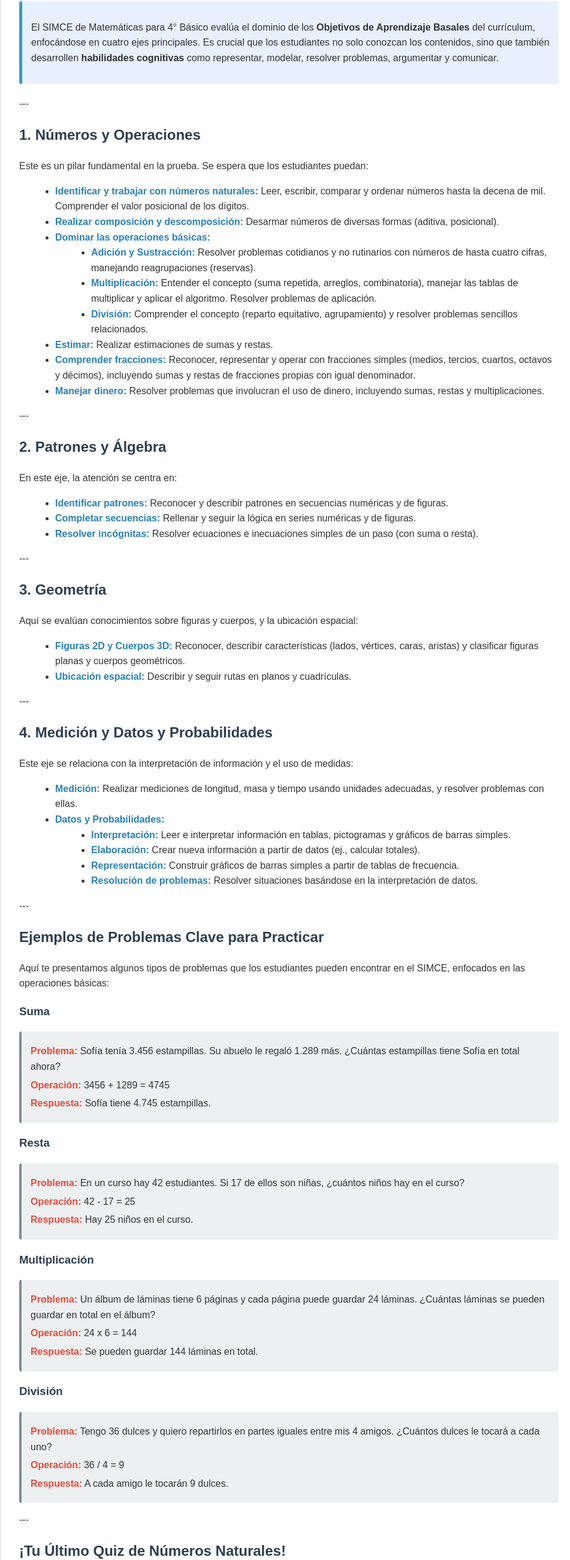
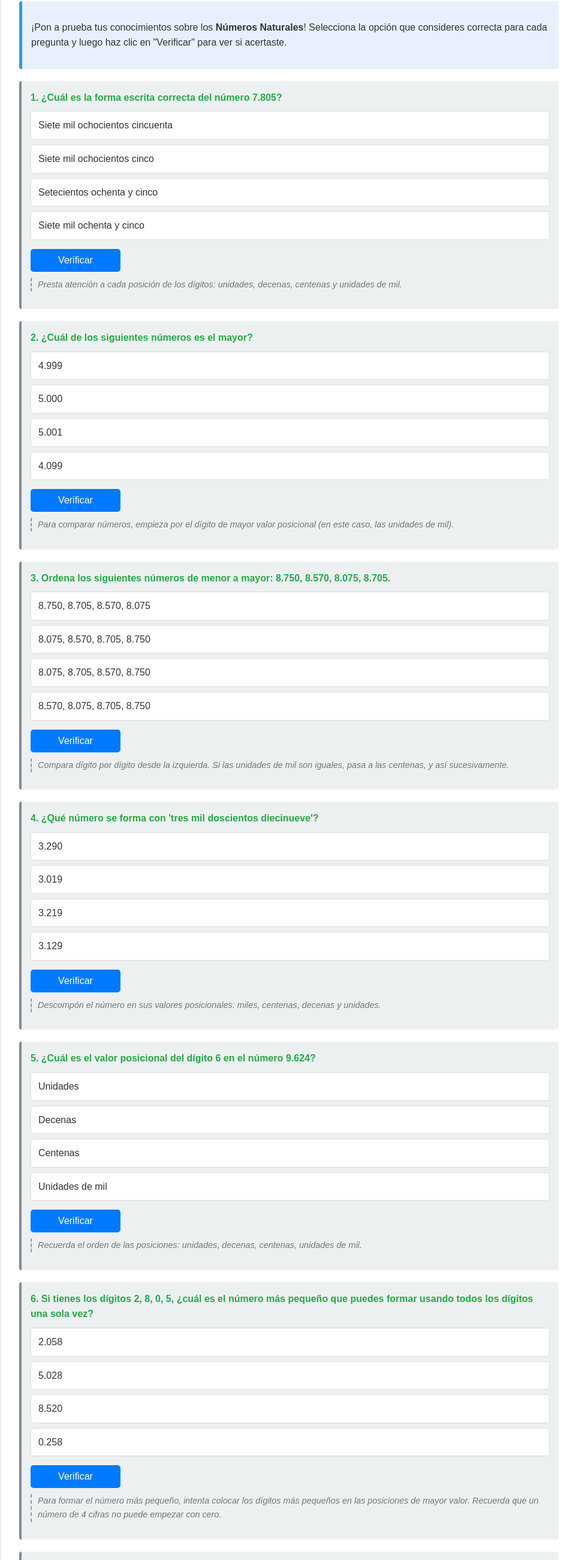
Before and after one commit to Puentes-class/SIMCE, a plain HTML site: page index.html in a window 1280 px wide. Shown: the part 151-2751 px from the top of the page at 60% size, without its empty margins (158-1109 px from the left). Drawn offline with Linux system fonts and the light colour scheme.

Commit message:
Update index.html

```diff
--- a/index.html
+++ b/index.html
@@ -3,7 +3,7 @@
 <head>
     <meta charset="UTF-8">
     <meta name="viewport" content="width=device-width, initial-scale=1.0">
-    <title>Contenidos y Quiz SIMCE Matemáticas 4° Básico</title>
+    <title>Quiz Interactivo de Números Naturales - SIMCE 4° Básico</title>
     <style>
         body {
             font-family: Arial, sans-serif;
@@ -27,65 +27,71 @@
             text-align: center;
             margin-bottom: 30px;
         }
-        .section-intro {
+        .quiz-intro {
             background-color: #e8f0fe;
             padding: 15px;
             border-left: 5px solid #3498db;
             margin-bottom: 20px;
             border-radius: 4px;
         }
-        ul {
-            list-style-type: disc;
-            margin-left: 20px;
-        }
-        ul li strong {
-            color: #2980b9;
-        }
-        .example-box, .quiz-question {
+        .quiz-question {
             background-color: #ecf0f1;
             border-left: 4px solid #7f8c8d;
             padding: 15px;
-            margin-bottom: 15px;
+            margin-bottom: 20px;
             border-radius: 4px;
         }
-        .example-box p, .quiz-question p {
-            margin: 5px 0;
-        }
-        .example-box strong {
-            color: #e74c3c;
-        }
-        .quiz-question strong {
-            color: #28a745; /* Color para la pregunta del quiz */
+        .quiz-question p.question-text {
+            margin: 0 0 10px 0;
+            font-weight: bold;
+            color: #28a745;
         }
         .quiz-options ul {
             list-style-type: none;
             padding: 0;
+            margin: 0;
         }
         .quiz-options li {
             background-color: #ffffff;
             border: 1px solid #ddd;
-            padding: 8px 10px;
-            margin-bottom: 5px;
+            padding: 10px 12px;
+            margin-bottom: 8px;
             border-radius: 4px;
             cursor: pointer;
+            transition: background-color 0.2s;
         }
         .quiz-options li:hover {
             background-color: #f0f0f0;
         }
+        .quiz-options li.selected {
+            background-color: #cce5ff;
+            border-color: #007bff;
+        }
         .quiz-options li.correct {
             background-color: #d4edda;
             border-color: #28a745;
+            font-weight: bold;
         }
         .quiz-options li.incorrect {
             background-color: #f8d7da;
             border-color: #dc3545;
         }
-        .quiz-rationale {
+        .quiz-feedback {
+            margin-top: 10px;
+            padding: 10px;
+            border-radius: 4px;
             font-size: 0.9em;
-            color: #555;
-            margin-top: 5px;
-            padding-left: 10px;
-            border-left: 2px solid #ccc;
+            display: none; /* Oculto por defecto */
+        }
+        .quiz-feedback.correct {
+            background-color: #d4edda;
+            color: #155724;
+            border: 1px solid #28a745;
+        }
+        .quiz-feedback.incorrect {
+            background-color: #f8d7da;
+            color: #721c24;
+            border: 1px solid #dc3545;
         }
         .quiz-hint {
             font-size: 0.9em;
@@ -94,6 +100,22 @@
             margin-top: 10px;
             padding-left: 10px;
             border-left: 2px dashed #999;
+        }
+        .check-button {
+            display: block;
+            width: 150px;
+            padding: 10px 15px;
+            margin-top: 15px;
+            background-color: #007bff;
+            color: white;
+            border: none;
+            border-radius: 5px;
+            cursor: pointer;
+            font-size: 1em;
+            text-align: center;
+        }
+        .check-button:hover {
+            background-color: #0056b3;
         }
         hr {
             border: 0;
@@ -105,259 +127,138 @@
 </head>
 <body>
     <div class="container">
-        <h1>Contenidos SIMCE Matemáticas 4° Básico</h1>
+        <h1>Quiz Interactivo de Números Naturales - SIMCE 4° Básico</h1>
 
-        <div class="section-intro">
-            <p>El SIMCE de Matemáticas para 4° Básico evalúa el dominio de los <strong>Objetivos de Aprendizaje Basales</strong> del currículum, enfocándose en cuatro ejes principales. Es crucial que los estudiantes no solo conozcan los contenidos, sino que también desarrollen <strong>habilidades cognitivas</strong> como representar, modelar, resolver problemas, argumentar y comunicar.</p>
+        <div class="quiz-intro">
+            <p>¡Pon a prueba tus conocimientos sobre los <strong>Números Naturales</strong>! Selecciona la opción que consideres correcta para cada pregunta y luego haz clic en "Verificar" para ver si acertaste.</p>
         </div>
 
-        ---
-
-        <h2>1. Números y Operaciones</h2>
-        <p>Este es un pilar fundamental en la prueba. Se espera que los estudiantes puedan:</p>
-        <ul>
-            <li><strong>Identificar y trabajar con números naturales:</strong> Leer, escribir, comparar y ordenar números hasta la decena de mil. Comprender el valor posicional de los dígitos.</li>
-            <li><strong>Realizar composición y descomposición:</strong> Desarmar números de diversas formas (aditiva, posicional).</li>
-            <li><strong>Dominar las operaciones básicas:</strong>
-                <ul>
-                    <li><strong>Adición y Sustracción:</strong> Resolver problemas cotidianos y no rutinarios con números de hasta cuatro cifras, manejando reagrupaciones (reservas).</li>
-                    <li><strong>Multiplicación:</strong> Entender el concepto (suma repetida, arreglos, combinatoria), manejar las tablas de multiplicar y aplicar el algoritmo. Resolver problemas de aplicación.</li>
-                    <li><strong>División:</strong> Comprender el concepto (reparto equitativo, agrupamiento) y resolver problemas sencillos relacionados.</li>
-                </ul>
-            </li>
-            <li><strong>Estimar:</strong> Realizar estimaciones de sumas y restas.</li>
-            <li><strong>Comprender fracciones:</strong> Reconocer, representar y operar con fracciones simples (medios, tercios, cuartos, octavos y décimos), incluyendo sumas y restas de fracciones propias con igual denominador.</li>
-            <li><strong>Manejar dinero:</strong> Resolver problemas que involucran el uso de dinero, incluyendo sumas, restas y multiplicaciones.</li>
-        </ul>
-
-        ---
-
-        <h2>2. Patrones y Álgebra</h2>
-        <p>En este eje, la atención se centra en:</p>
-        <ul>
-            <li><strong>Identificar patrones:</strong> Reconocer y describir patrones en secuencias numéricas y de figuras.</li>
-            <li><strong>Completar secuencias:</strong> Rellenar y seguir la lógica en series numéricas y de figuras.</li>
-            <li><strong>Resolver incógnitas:</strong> Resolver ecuaciones e inecuaciones simples de un paso (con suma o resta).</li>
-        </ul>
-
-        ---
-
-        <h2>3. Geometría</h2>
-        <p>Aquí se evalúan conocimientos sobre figuras y cuerpos, y la ubicación espacial:</p>
-        <ul>
-            <li><strong>Figuras 2D y Cuerpos 3D:</strong> Reconocer, describir características (lados, vértices, caras, aristas) y clasificar figuras planas y cuerpos geométricos.</li>
-            <li><strong>Ubicación espacial:</strong> Describir y seguir rutas en planos y cuadrículas.</li>
-        </ul>
-
-        ---
-
-        <h2>4. Medición y Datos y Probabilidades</h2>
-        <p>Este eje se relaciona con la interpretación de información y el uso de medidas:</p>
-        <ul>
-            <li><strong>Medición:</strong> Realizar mediciones de longitud, masa y tiempo usando unidades adecuadas, y resolver problemas con ellas.</li>
-            <li><strong>Datos y Probabilidades:</strong>
-                <ul>
-                    <li><strong>Interpretación:</strong> Leer e interpretar información en tablas, pictogramas y gráficos de barras simples.</li>
-                    <li><strong>Elaboración:</strong> Crear nueva información a partir de datos (ej., calcular totales).</li>
-                    <li><strong>Representación:</strong> Construir gráficos de barras simples a partir de tablas de frecuencia.</li>
-                    <li><strong>Resolución de problemas:</strong> Resolver situaciones basándose en la interpretación de datos.</li>
-                </ul>
-            </li>
-        </ul>
-
-        ---
-
-        <h2>Ejemplos de Problemas Clave para Practicar</h2>
-        <p>Aquí te presentamos algunos tipos de problemas que los estudiantes pueden encontrar en el SIMCE, enfocados en las operaciones básicas:</p>
-
-        <h3>Suma</h3>
-        <div class="example-box">
-            <p><strong>Problema:</strong> Sofía tenía 3.456 estampillas. Su abuelo le regaló 1.289 más. ¿Cuántas estampillas tiene Sofía en total ahora?</p>
-            <p><strong>Operación:</strong> 3456 + 1289 = 4745</p>
-            <p><strong>Respuesta:</strong> Sofía tiene 4.745 estampillas.</p>
-        </div>
-
-        <h3>Resta</h3>
-        <div class="example-box">
-            <p><strong>Problema:</strong> En un curso hay 42 estudiantes. Si 17 de ellos son niñas, ¿cuántos niños hay en el curso?</p>
-            <p><strong>Operación:</strong> 42 - 17 = 25</p>
-            <p><strong>Respuesta:</strong> Hay 25 niños en el curso.</p>
-        </div>
-
-        <h3>Multiplicación</h3>
-        <div class="example-box">
-            <p><strong>Problema:</strong> Un álbum de láminas tiene 6 páginas y cada página puede guardar 24 láminas. ¿Cuántas láminas se pueden guardar en total en el álbum?</p>
-            <p><strong>Operación:</strong> 24 x 6 = 144</p>
-            <p><strong>Respuesta:</strong> Se pueden guardar 144 láminas en total.</p>
-        </div>
-
-        <h3>División</h3>
-        <div class="example-box">
-            <p><strong>Problema:</strong> Tengo 36 dulces y quiero repartirlos en partes iguales entre mis 4 amigos. ¿Cuántos dulces le tocará a cada uno?</p>
-            <p><strong>Operación:</strong> 36 / 4 = 9</p>
-            <p><strong>Respuesta:</strong> A cada amigo le tocarán 9 dulces.</p>
-        </div>
-
-        ---
-
-        <h2>¡Tu Último Quiz de Números Naturales!</h2>
-        <p>Aquí tienes un resumen del quiz que acabas de realizar sobre **Números Naturales: Leer, Escribir y Ordenar**. Puedes ver las preguntas, tus respuestas y las respuestas correctas junto con las explicaciones.</p>
-
-        <div class="quiz-container">
-            <div class="quiz-question">
-                <p><strong>1. ¿Cuál es la forma escrita correcta del número 7.805?</strong></p>
+        <div class="quiz-container-wrapper">
+            <div class="quiz-question" data-correct-answer="Siete mil ochocientos cinco">
+                <p class="question-text">1. ¿Cuál es la forma escrita correcta del número 7.805?</p>
                 <div class="quiz-options">
                     <ul>
-                        <li>Siete mil ochocientos cincuenta</li>
-                        <li class="correct">Siete mil ochocientos cinco</li>
-                        <li>Setecientos ochenta y cinco</li>
-                        <li>Siete mil ochenta y cinco</li>
+                        <li data-value="Siete mil ochocientos cincuenta">Siete mil ochocientos cincuenta</li>
+                        <li data-value="Siete mil ochocientos cinco">Siete mil ochocientos cinco</li>
+                        <li data-value="Setecientos ochenta y cinco">Setecientos ochenta y cinco</li>
+                        <li data-value="Siete mil ochenta y cinco">Siete mil ochenta y cinco</li>
                     </ul>
                 </div>
-                <p class="quiz-rationale"><strong>Respuesta Correcta:</strong> Siete mil ochocientos cinco. Esta es la forma escrita correcta del número 7.805.</p>
-                <p class="quiz-hint">Tu respuesta: Siete mil ochocientos cinco</p>
+                <button class="check-button" onclick="checkAnswer(this)">Verificar</button>
+                <div class="quiz-feedback"></div>
+                <p class="quiz-hint">Presta atención a cada posición de los dígitos: unidades, decenas, centenas y unidades de mil.</p>
             </div>
 
-            <div class="quiz-question">
-                <p><strong>2. ¿Cuál de los siguientes números es el mayor?</strong></p>
+            <div class="quiz-question" data-correct-answer="5.001">
+                <p class="question-text">2. ¿Cuál de los siguientes números es el mayor?</p>
                 <div class="quiz-options">
                     <ul>
-                        <li>4.999</li>
-                        <li>5.000</li>
-                        <li class="correct">5.001</li>
-                        <li>4.099</li>
+                        <li data-value="4.999">4.999</li>
+                        <li data-value="5.000">5.000</li>
+                        <li data-value="5.001">5.001</li>
+                        <li data-value="4.099">4.099</li>
                     </ul>
                 </div>
-                <p class="quiz-rationale"><strong>Respuesta Correcta:</strong> 5.001. Al comparar las unidades de mil y luego las centenas, decenas y unidades, 5.001 es el mayor.</p>
-                <p class="quiz-hint">Tu respuesta: 5.001</p>
+                <button class="check-button" onclick="checkAnswer(this)">Verificar</button>
+                <div class="quiz-feedback"></div>
+                <p class="quiz-hint">Para comparar números, empieza por el dígito de mayor valor posicional (en este caso, las unidades de mil).</p>
             </div>
 
-            <div class="quiz-question">
-                <p><strong>3. Ordena los siguientes números de menor a mayor: 8.750, 8.570, 8.075, 8.705.</strong></p>
+            <div class="quiz-question" data-correct-answer="8.075, 8.570, 8.705, 8.750">
+                <p class="question-text">3. Ordena los siguientes números de menor a mayor: 8.750, 8.570, 8.075, 8.705.</p>
                 <div class="quiz-options">
                     <ul>
-                        <li>8.750, 8.705, 8.570, 8.075</li>
-                        <li class="correct">8.075, 8.570, 8.705, 8.750</li>
-                        <li>8.075, 8.705, 8.570, 8.750</li>
-                        <li>8.570, 8.075, 8.705, 8.750</li>
+                        <li data-value="8.750, 8.705, 8.570, 8.075">8.750, 8.705, 8.570, 8.075</li>
+                        <li data-value="8.075, 8.570, 8.705, 8.750">8.075, 8.570, 8.705, 8.750</li>
+                        <li data-value="8.075, 8.705, 8.570, 8.750">8.075, 8.705, 8.570, 8.750</li>
+                        <li data-value="8.570, 8.075, 8.705, 8.750">8.570, 8.075, 8.705, 8.750</li>
                     </ul>
                 </div>
-                <p class="quiz-rationale"><strong>Respuesta Correcta:</strong> 8.075, 8.570, 8.705, 8.750. Este es el orden correcto de menor a mayor.</p>
-                <p class="quiz-hint">Tu respuesta: 8.075, 8.570, 8.705, 8.750</p>
+                <button class="check-button" onclick="checkAnswer(this)">Verificar</button>
+                <div class="quiz-feedback"></div>
+                <p class="quiz-hint">Compara dígito por dígito desde la izquierda. Si las unidades de mil son iguales, pasa a las centenas, y así sucesivamente.</p>
             </div>
 
-            <div class="quiz-question">
-                <p><strong>4. ¿Qué número se forma con 'tres mil doscientos diecinueve'?</strong></p>
+            <div class="quiz-question" data-correct-answer="3.219">
+                <p class="question-text">4. ¿Qué número se forma con 'tres mil doscientos diecinueve'?</p>
                 <div class="quiz-options">
                     <ul>
-                        <li>3.290</li>
-                        <li>3.019</li>
-                        <li class="correct">3.219</li>
-                        <li>3.129</li>
+                        <li data-value="3.290">3.290</li>
+                        <li data-value="3.019">3.019</li>
+                        <li data-value="3.219">3.219</li>
+                        <li data-value="3.129">3.129</li>
                     </ul>
                 </div>
-                <p class="quiz-rationale"><strong>Respuesta Correcta:</strong> 3.219. Esta es la forma numérica correcta de 'tres mil doscientos diecinueve'.</p>
-                <p class="quiz-hint">Tu respuesta: 3.219</p>
+                <button class="check-button" onclick="checkAnswer(this)">Verificar</button>
+                <div class="quiz-feedback"></div>
+                <p class="quiz-hint">Descompón el número en sus valores posicionales: miles, centenas, decenas y unidades.</p>
             </div>
 
-            <div class="quiz-question">
-                <p><strong>5. ¿Cuál es el valor posicional del dígito 6 en el número 9.624?</strong></p>
+            <div class="quiz-question" data-correct-answer="Centenas">
+                <p class="question-text">5. ¿Cuál es el valor posicional del dígito 6 en el número 9.624?</p>
                 <div class="quiz-options">
                     <ul>
-                        <li>Unidades</li>
-                        <li>Decenas</li>
-                        <li class="correct">Centenas</li>
-                        <li>Unidades de mil</li>
+                        <li data-value="Unidades">Unidades</li>
+                        <li data-value="Decenas">Decenas</li>
+                        <li data-value="Centenas">Centenas</li>
+                        <li data-value="Unidades de mil">Unidades de mil</li>
                     </ul>
                 </div>
-                <p class="quiz-rationale"><strong>Respuesta Correcta:</strong> Centenas. El 6 está en la posición de las centenas, lo que significa que su valor es 600.</p>
-                <p class="quiz-hint">Tu respuesta: Centenas</p>
+                <button class="check-button" onclick="checkAnswer(this)">Verificar</button>
+                <div class="quiz-feedback"></div>
+                <p class="quiz-hint">Recuerda el orden de las posiciones: unidades, decenas, centenas, unidades de mil.</p>
             </div>
 
-            <div class="quiz-question">
-                <p><strong>6. Si tienes los dígitos 2, 8, 0, 5, ¿cuál es el número más pequeño que puedes formar usando todos los dígitos una sola vez?</strong></p>
+            <div class="quiz-question" data-correct-answer="2.058">
+                <p class="question-text">6. Si tienes los dígitos 2, 8, 0, 5, ¿cuál es el número más pequeño que puedes formar usando todos los dígitos una sola vez?</p>
                 <div class="quiz-options">
-                    <li class="correct">2.058</li>
-                    <li>5.028</li>
-                    <li>8.520</li>
-                    <li>0.258</li>
+                    <ul>
+                        <li data-value="2.058">2.058</li>
+                        <li data-value="5.028">5.028</li>
+                        <li data-value="8.520">8.520</li>
+                        <li data-value="0.258">0.258</li>
+                    </ul>
                 </div>
-                <p class="quiz-rationale"><strong>Respuesta Correcta:</strong> 2.058. Para formar el número más pequeño, el 0 se debe colocar después del primer dígito significativo. Un número no puede empezar con 0 si tiene más dígitos.</p>
-                <p class="quiz-hint">Tu respuesta: 0.258</p>
+                <button class="check-button" onclick="checkAnswer(this)">Verificar</button>
+                <div class="quiz-feedback"></div>
+                <p class="quiz-hint">Para formar el número más pequeño, intenta colocar los dígitos más pequeños en las posiciones de mayor valor. Recuerda que un número de 4 cifras no puede empezar con cero.</p>
             </div>
 
-            <div class="quiz-question">
-                <p><strong>7. ¿Cuál de las siguientes afirmaciones es correcta sobre el número 1.000?</strong></p>
+            <div class="quiz-question" data-correct-answer="Tiene 4 dígitos.">
+                <p class="question-text">7. ¿Cuál de las siguientes afirmaciones es correcta sobre el número 1.000?</p>
                 <div class="quiz-options">
                     <ul>
-                        <li>Es el número que viene antes de 999.</li>
-                        <li>Se lee como 'cien'.</li>
-                        <li class="correct">Tiene 4 dígitos.</li>
-                        <li>Es menor que 990.</li>
+                        <li data-value="Es el número que viene antes de 999.">Es el número que viene antes de 999.</li>
+                        <li data-value="Se lee como 'cien'.">Se lee como 'cien'.</li>
+                        <li data-value="Tiene 4 dígitos.">Tiene 4 dígitos.</li>
+                        <li data-value="Es menor que 990.">Es menor que 990.</li>
                     </ul>
                 </div>
-                <p class="quiz-rationale"><strong>Respuesta Correcta:</strong> Tiene 4 dígitos. El número 1.000 tiene 4 dígitos: 1, 0, 0, 0.</p>
-                <p class="quiz-hint">Tu respuesta: Es el número que viene antes de 999.</p>
+                <button class="check-button" onclick="checkAnswer(this)">Verificar</button>
+                <div class="quiz-feedback"></div>
+                <p class="quiz-hint">Analiza cada afirmación y piensa en el valor y las características del número mil.</p>
             </div>
 
-            <div class="quiz-question">
-                <p><strong>8. Si colocas los números 1.234, 1.324, 1.243 en orden de mayor a menor, ¿cuál sería el orden correcto?</strong></p>
+            <div class="quiz-question" data-correct-answer="1.324, 1.243, 1.234">
+                <p class="question-text">8. Si colocas los números 1.234, 1.324, 1.243 en orden de mayor a menor, ¿cuál sería el orden correcto?</p>
                 <div class="quiz-options">
                     <ul>
-                        <li>1.234, 1.324, 1.243</li>
-                        <li class="correct">1.324, 1.243, 1.234</li>
-                        <li>1.243, 1.324, 1.234</li>
-                        <li>1.234, 1.243, 1.324</li>
+                        <li data-value="1.234, 1.324, 1.243">1.234, 1.324, 1.243</li>
+                        <li data-value="1.324, 1.243, 1.234">1.324, 1.243, 1.234</li>
+                        <li data-value="1.243, 1.324, 1.234">1.243, 1.324, 1.234</li>
+                        <li data-value="1.234, 1.243, 1.324">1.234, 1.243, 1.324</li>
                     </ul>
                 </div>
-                <p class="quiz-rationale"><strong>Respuesta Correcta:</strong> 1.324, 1.243, 1.234. Este es el orden correcto de mayor a menor.</p>
-                <p class="quiz-hint">Tu respuesta: 1.243, 1.324, 1.234</p>
+                <button class="check-button" onclick="checkAnswer(this)">Verificar</button>
+                <div class="quiz-feedback"></div>
+                <p class="quiz-hint">Compara las centenas primero. Si son iguales, compara las decenas, y luego las unidades.</p>
             </div>
 
-            <div class="quiz-question">
-                <p><strong>9. ¿Qué número sigue en la secuencia: 1.500, 1.550, 1.600, ...?</strong></p>
+            <div class="quiz-question" data-correct-answer="1.650">
+                <p class="question-text">9. ¿Qué número sigue en la secuencia: 1.500, 1.550, 1.600, ...?</p>
                 <div class="quiz-options">
                     <ul>
-                        <li>1.605</li>
-                        <li class="correct">1.650</li>
-                        <li>1.700</li>
-                        <li>1.505</li>
-                    </ul>
-                </div>
-                <p class="quiz-rationale"><strong>Respuesta Correcta:</strong> 1.650. La secuencia aumenta de 50 en 50. Sumando 50 a 1.600 se obtiene 1.650.</p>
-                <p class="quiz-hint">Tu respuesta: 1.650</p>
-            </div>
-
-            <div class="quiz-question">
-                <p><strong>10. ¿Cuál es el número que representa 'cuatro mil novecientos noventa y ocho'?</strong></p>
-                <div class="quiz-options">
-                    <ul>
-                        <li>4.980</li>
-                        <li class="correct">4.998</li>
-                        <li>4.098</li>
-                        <li>4.908</li>
-                    </ul>
-                </div>
-                <p class="quiz-rationale"><strong>Respuesta Correcta:</strong> 4.998. Esta es la representación numérica correcta de 'cuatro mil novecientos noventa y ocho'.</p>
-                <p class="quiz-hint">Tu respuesta: 4.098</p>
-            </div>
-
-        </div>
-    </div>
-
-    <script>
-        // Este script es para que las opciones del quiz se marquen correctamente.
-        // En una página web real, necesitarías JavaScript más complejo para la interactividad
-        // y para marcar dinámicamente si la respuesta del usuario es correcta o incorrecta.
-        // Aquí solo se usa para fines de visualización estática de las clases 'correct' e 'incorrect'.
-
-        document.querySelectorAll('.quiz-options ul').forEach(function(ul) {
-            ul.querySelectorAll('li').forEach(function(li) {
-                // Si la li ya tiene una clase 'correct' o 'incorrect' del HTML (como en el ejemplo)
-                // no se hace nada más. Esto es solo para el ejemplo estático.
-                // En un quiz interactivo, esta lógica sería diferente.
-            });
-        });
-    </script>
-</body>
-    </html>
+                        <li data-value="1.605">1.605</li>
+                        <li data-value="1.650">1.650</li>
+                        <li data-value="1.700">1.700</li>
+                        <li data-value
```
